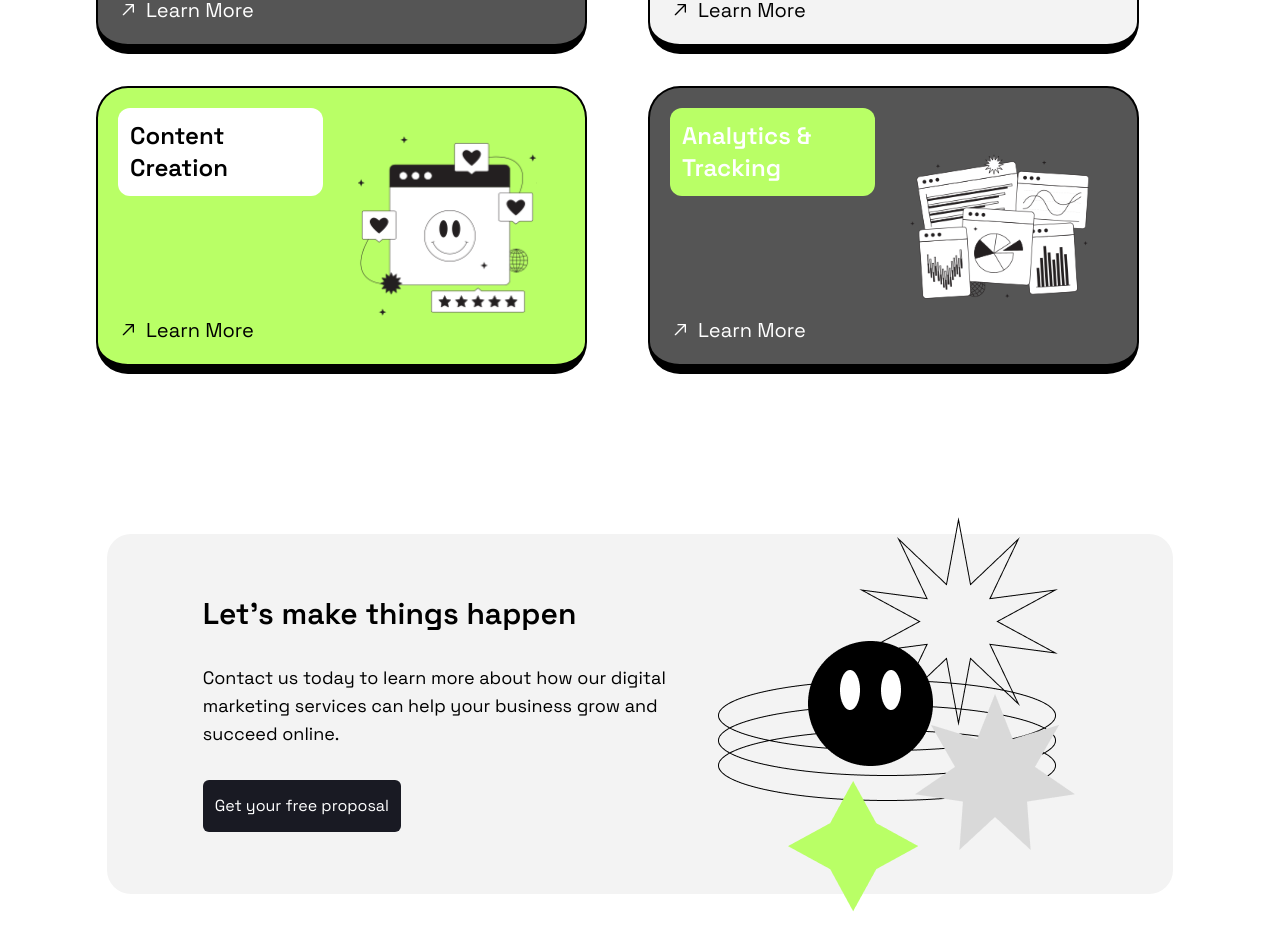
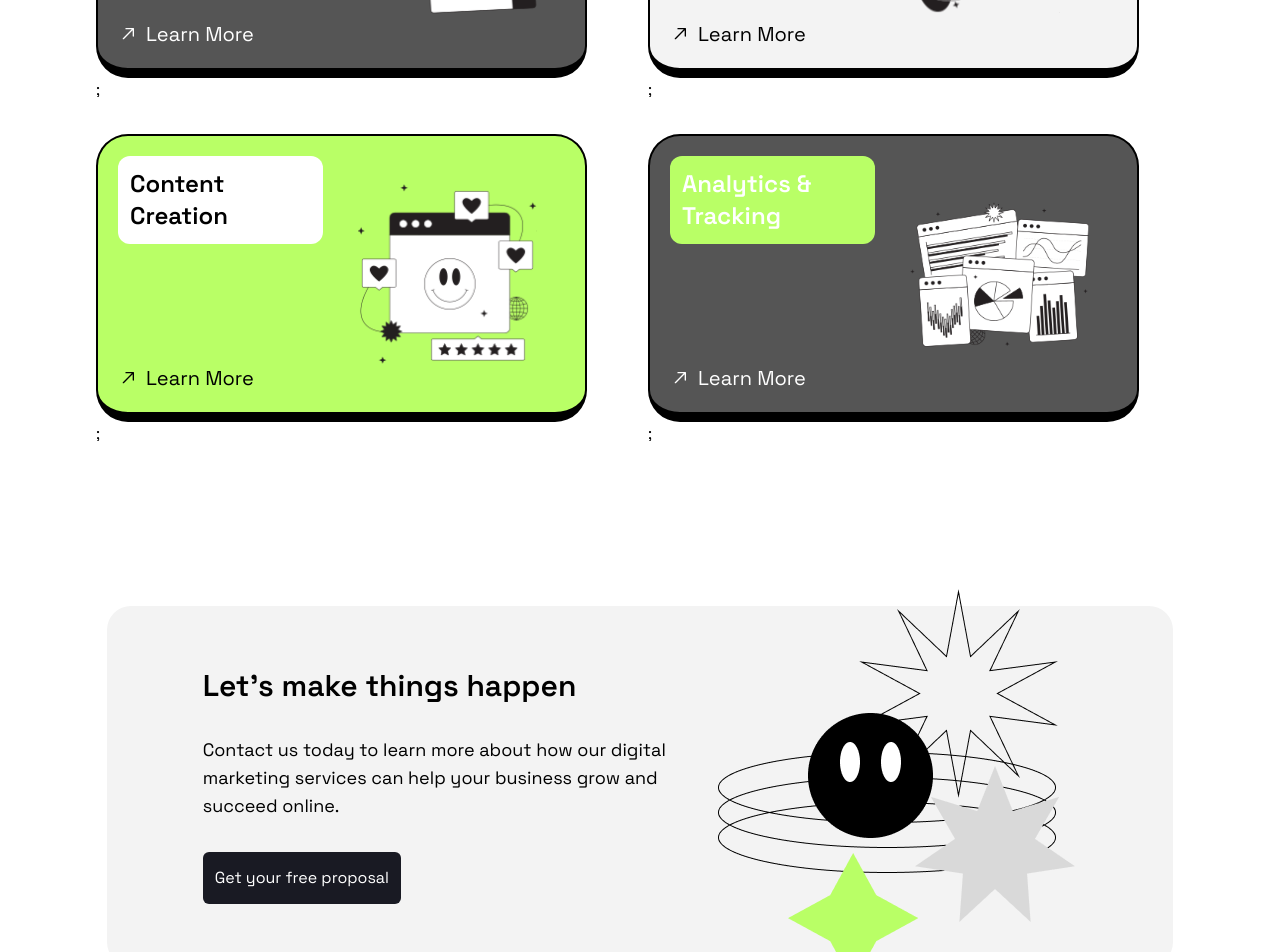
Before and after one commit to Avvyyy/Positivus, a React (Vite) app: page / in a window 1280 px wide. Shown: the part 1440-2392 px from the top of the page. Built offline with nearby package versions, Linux system fonts and the light colour scheme.

Commit message:
Complete: Fixed the animations on the landing page
- Awaiting feedback

```diff
--- a/src/Home.tsx
+++ b/src/Home.tsx
@@ -1,4 +1,5 @@
 // Landing Page -Home for Positivus
+import { useRef } from "react";
 import NavBar from "./components/NavBar";
 import Footer from "./components/Footer";
 import ServicesBlock from "./components/servicesBlock";
@@ -6,10 +7,8 @@ import CaseStudies from "./components/CaseStudies";
 import Carousel from "./components/Carousel";
 import Team from "./components/Team";
 import WorkingProcess from "./components/WorkingProcess";
-
 import heroImage from "./assets/hero-image.svg";
 import makeThingsHappen from "./assets/makeThingsHAppen.png";
-
 // image imports for the services section
 import seoImage from "./assets/Illustration.svg";
 import ppcImage from "./assets/Illustration-1.svg";
@@ -17,8 +16,6 @@ import smmImage from "./assets/Illustration-2.svg";
 import emImage from "./assets/tokyo-sending-messages-from-one-place-to-another 1.svg";
 import ccImage from "./assets/tokyo-browser-window-with-emoticon-likes-and-stars-around 2.svg";
 import atImage from "./assets/tokyo-volumetric-analytics-of-different-types-in-web-browsers 2.svg";
-
-// Imports for horizontal auto-scroll
 import {
   SiNotion,
   SiNetflix,
@@ -26,19 +23,30 @@ import {
   SiDribbble,
   SiAmazon,
   SiHubspot,
-} from "react-icons/si";
+} from "react-icons/si"; // Imports for horizontal auto-scroll
 import Marquee from "react-fast-marquee";
-
-// Imports for contact-us section
-import contactUsImage from "./assets/contactUsImage.png";
-
-
+import contactUsImage from "./assets/contactUsImage.png"; // Imports for contact-us section
+import { motion, useInView } from "framer-motion"; // Imports for animation on the entire page
 
 function Home() {
+  const heroRef = useRef(null);
+  const makeThingsHappenRef = useRef(null);
+  const caseStudyRef = useRef(null);
+  const testimonialsRef = useRef(null);
+  const contactUsRef = useRef(null);
+
+  const isHeroInView = useInView(heroRef, { once: false });
+  const isMakeThingsHappenInView = useInView(makeThingsHappenRef, {
+    once: false,
+  });
+  const isCaseStudyInView = useInView(caseStudyRef, { once: false });
+  const isTestimonialsInView = useInView(testimonialsRef, { once: false });
+  const isContactUsInView = useInView(contactUsRef, { once: false });
+
   const icons = [SiNotion, SiNetflix, SiZoom, SiDribbble, SiAmazon, SiHubspot];
 
   //Array holding the various services features
-const servicesArray = [
+  const servicesArray = [
     {
       label: "Search Engine ‍Optimisation",
       image: ppcImage,
@@ -86,7 +94,13 @@ const servicesArray = [
   return (
     <div className="font-grotesk py-6">
       <NavBar />
-      <main className="flex flex-col gap-18 my-36  px-4 lg:px-24 md:px-12">
+      <motion.main
+        ref={heroRef}
+        initial={{ opacity: 0, y: 50 }}
+        animate={isHeroInView ? { opacity: 1, y: 0 } : { opacity: 0, y: -50 }}
+        transition={{ duration: 0.8 }}
+        className="flex flex-col gap-18 my-36  px-4 lg:px-24 md:px-12"
+      >
         <div className="grid md:grid-cols-2 md:grid-rows-3 md:gap-2 gap-5">
           <h1 className="order-1 heading-text">
             Navigating the digital landscape for success
@@ -117,10 +131,24 @@ const servicesArray = [
             </div>
           </Marquee>
         </div>
-      </main>
+      </motion.main>
 
       {/* Services Section */}
-      <section id="services" className="md:mb-36 mb-18 px-4 lg:px-24 md:px-12">
+      <motion.section
+        variants={{
+          hidden: {},
+          show: {
+            transition: {
+              staggerChildren: 0.2,
+            },
+          },
+        }}
+        initial="hidden"
+        whileInView="show"
+        viewport={{ once: false }}
+        id="services"
+        className="md:mb-36 mb-18 px-4 lg:px-24 md:px-12"
+      >
         <div className="flex flex-col md:flex-row gap-5 items-center mb-10">
           <h2 className="h2 flex-1">Services</h2>
           <p className="text-lg ">
@@ -129,16 +157,31 @@ const servicesArray = [
           </p>
         </div>
         <div className="grid grid-cols-1 lg:grid-cols-2 gap-4 md:space-y-4 ">
-          {servicesArray.map((service) => {
-            return <ServicesBlock {...service} key={service.link} />;
-          })}
+          {servicesArray.map((service) => (
+            <motion.div
+              variants={{
+                hidden: { opacity: 0, y: 30 },
+                show: { opacity: 1, y: 0 },
+              }}
+              transition={{ duration: 0.5 }}
+              key={service.link}
+            >
+              <ServicesBlock {...service} />;
+            </motion.div>
+          ))}
         </div>
-      </section>
+      </motion.section>
 
-
-        {/* Lets make things happen section*/}
-      <section
-        id=""
+      {/* Lets make things happen section*/}
+      <motion.section
+        ref={makeThingsHappenRef}
+        initial={{ opacity: 0, y: 50 }}
+        animate={
+          isMakeThingsHappenInView
+            ? { opacity: 1, y: 0 }
+            : { opacity: 0, y: -50 }
+        }
+        transition={{ duration: 0.8 }}
         className="md:mb-36 mb-18 bg-gray md:flex items-center gap-5 rounded-3xl md:h-90 md:p-20 py-6 px-4 lg:px-24 md:px-12 md:w-10/12 w-11/12 m-auto"
       >
         <div className="flex flex-col md:gap-8 gap-6">
@@ -156,10 +199,19 @@ const servicesArray = [
           alt="Smiley with stars"
           className="hidden md:inline w-5/12 "
         ></img>
-      </section>
+      </motion.section>
 
       {/* Case Studies Section */}
-      <section id="use-case" className="md:mb-36 mb-18  px-4 lg:px-24 md:px-12">
+      <motion.section
+        ref={caseStudyRef}
+        initial={{ opacity: 0, y: 50 }}
+        animate={
+          isCaseStudyInView ? { opacity: 1, y: 0 } : { opacity: 0, y: -50 }
+        }
+        transition={{ duration: 0.8 }}
+        id="use-case"
+        className="md:mb-36 mb-18  px-4 lg:px-24 md:px-12"
+      >
         <div className="flex flex-col md:flex-row  gap-5 items-center mb-10">
           <h2 className="h2 flex-1">Case Studies</h2>
           <p className="text-lg">
@@ -168,7 +220,7 @@ const servicesArray = [
           </p>
         </div>
         <CaseStudies />
-      </section>
+      </motion.section>
 
       {/* Working process section */}
       <section id="" className="md:mb-36 mb-18  px-4 lg:px-24 md:px-12">
@@ -184,7 +236,21 @@ const servicesArray = [
       </section>
 
       {/* Team section */}
-      <section id="" className="md:mb-36 mb-18  px-4 lg:px-24 md:px-12">
+      <motion.section
+        variants={{
+          hidden: {},
+          show: {
+            transition: {
+              staggerChildren: 0.2,
+            },
+          },
+        }}
+        initial="hidden"
+        whileInView="show"
+        viewport={{ once: false }}
+        id=""
+        className="md:mb-36 mb-18  px-4 lg:px-24 md:px-12"
+      >
         <div className="flex flex-col md:flex-row  gap-5 items-center mb-10">
           <h2 className="h2 flex-1">Team</h2>
           <p className="text-lg">
@@ -198,10 +264,19 @@ const servicesArray = [
             See all team...
           </button>
         </div>
-      </section>
+      </motion.section>
 
       {/* Testimonials section */}
-      <section id="" className="md:mb-36 mb-18 px-4 lg:px-24 md:px-12">
+      <motion.section
+        ref={testimonialsRef}
+        initial={{ opacity: 0, y: 50 }}
+        animate={
+          isTestimonialsInView ? { opacity: 1, y: 0 } : { opacity: 0, y: -50 }
+        }
+        transition={{ duration: 0.8 }}
+        id=""
+        className="md:mb-36 mb-18 px-4 lg:px-24 md:px-12"
+      >
         <div className="flex flex-col md:flex-row  gap-5 items-center mb-10">
           <h2 className="h2">Testimonials</h2>
           <p className="text-lg">
@@ -212,10 +287,19 @@ const servicesArray = [
         <div>
           <Carousel />
         </div>
-      </section>
+      </motion.section>
 
       {/* Contact Us section */}
-      <section id="" className="md:mb-36 mb-18  px-4 lg:px-24 md:px-12">
+      <motion.section
+        ref={contactUsRef}
+        initial={{ opacity: 0, y: 50 }}
+        animate={
+          isContactUsInView ? { opacity: 1, y: 0 } : { opacity: 0, y: -50 }
+        }
+        transition={{ duration: 0.8 }}
+        id=""
+        className="md:mb-36 mb-18  px-4 lg:px-24 md:px-12"
+      >
         <div className="flex flex-col md:flex-row  gap-5 items-center mb-10">
           <h2 className="h2">Contact us</h2>
           <p className="text-lg">
@@ -281,9 +365,12 @@ const servicesArray = [
             </button>
           </form>
 
-          <img className="hidden lg:inline place-self-end-safe absolute top-0 left-[70%] h-full" src={contactUsImage}/>
+          <img
+            className="hidden lg:inline place-self-end-safe absolute top-0 left-[70%] h-full"
+            src={contactUsImage}
+          />
         </div>
-      </section>
+      </motion.section>
 
       <Footer />
     </div>
--- a/src/components/Team.tsx
+++ b/src/components/Team.tsx
@@ -2,7 +2,7 @@
 import { Link } from "react-router-dom";
 import { FaLinkedinIn } from "react-icons/fa6";
 import teamImage from "../assets/teamImage.png";
-
+import { motion } from "framer-motion";
 function Team() {
   const teamData = [
     {
@@ -57,7 +57,12 @@ function Team() {
   return (
     <div className="grid grid-cols-1 md:grid-cols-2 lg:grid-cols-3 gap-5">
       {teamData.map((data, index) => (
-        <div
+        <motion.div
+          variants={{
+            hidden: { opacity: 0, y: 30 },
+            show: { opacity: 1, y: 0 },
+          }}
+          transition={{ duration: 0.5 }}
           key={index}
           className="border border-black border-b-10 rounded-3xl px-6 py-2 hover:bg-primary hover:border-b-12 transition ease-in-out delay-75"
         >
@@ -72,16 +77,16 @@ function Team() {
 
           <div className="flex flex-col gap-5">
             <div className="flex items-end gap-5">
-              <img src={data.img} alt={data.name} className="h-20 w-20"/>
+              <img src={data.img} alt={data.name} className="h-20 w-20" />
               <div className="fex flex-col">
                 <h4 className="text-xl font-bold ">{data.name}</h4>
                 <p className="text-sm">{data.role} </p>
               </div>
             </div>
-            <hr className="border w-full "/>
+            <hr className="border w-full " />
             <p className="text-lg">{data.description}</p>
           </div>
-        </div>
+        </motion.div>
       ))}
     </div>
   );
```
